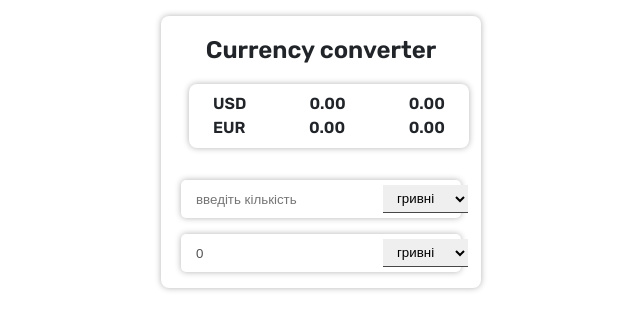
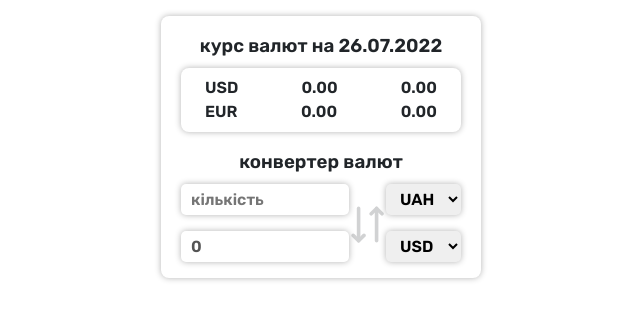
Before and after one commit to webioann/Test-Work, a React app: page / in a window 1280 px wide. Shown: the whole page, without its empty margins (319-959 px from the left). Built offline with nearby package versions, Linux system fonts and the light colour scheme; no server answers.

Commit message:
maybe all is complete

```diff
--- a/src/CSS/converter.scss
+++ b/src/CSS/converter.scss
@@ -2,28 +2,41 @@
 
 .converter{
     margin-top: 1rem;
-    width: 100%;
-    padding: 0.5rem 1rem;
+    width: 280px;
     display: flex;
     flex-direction: column;
     align-items: center;
+    position: relative;
     form{
-        width: 280px;
         display: flex;
-        box-shadow: $shadow;
-        border-radius: 5px;
-        padding: 5px;
+        width: 100%;
+        justify-content: space-between;
+        padding: 0.5rem 0;
         input{
+            max-width: 60%;
             padding: 5px 10px;
+            font-weight: 600;
+            font-family: inherit;
+            font-size: 1rem;
+            box-shadow: $shadow;
+            border-radius: 5px;
         }
         select{
             padding: 5px 10px;
             outline: none;
-            // appearance: none;
-            border-bottom: 1px solid $color-dark;
+            font-weight: 600;
+            font-family: inherit;
+            font-size: 1rem;
+            box-shadow: $shadow;
+            border-radius: 5px;
+            margin-left: 1rem;
         }
     }
-    .result{
-        margin-top: 1rem;
+    .arrows{
+        position: absolute;
+        top: 55px;
+        left: 165px;
+        font-size: 2.7rem;
+        opacity: 0.2;
     }
 }
--- a/src/CSS/exchange-rate.scss
+++ b/src/CSS/exchange-rate.scss
@@ -7,7 +7,6 @@ section{
     box-shadow: $shadow;
     border-radius: 0.5rem;
     padding: 0.5rem 1rem;
-    margin-left: 1rem;
     font-weight: 600;
     .currency{
         display: flex;
--- a/src/CSS/header.scss
+++ b/src/CSS/header.scss
@@ -6,7 +6,4 @@ header{
     flex-direction: column;
     align-items: center;
     padding: 0.5rem 1rem;
-    .logo{
-        margin-bottom: 1rem;
-    }
 }
--- a/src/CSS/index.scss
+++ b/src/CSS/index.scss
@@ -45,9 +45,6 @@ input{
     -moz-box-shadow: none;
     box-shadow: none;
 }
-// select{
-//     appearance: none;
-// }
 
 html,
 body {
@@ -62,4 +59,3 @@ body {
     -webkit-text-size-adjust: 100%;
     scroll-behavior: smooth;
 }
-//======= GLOBAL CLASSES ==================
--- a/src/CSS/wrapper.scss
+++ b/src/CSS/wrapper.scss
@@ -12,6 +12,5 @@
     .wrapper{
         box-shadow: $shadow;
         border-radius: 0.5rem;
-
     }
 }
--- a/src/components/App.js
+++ b/src/components/App.js
@@ -1,12 +1,12 @@
-import React,{ useEffect } from 'react'
-import { useDispatch } from 'react-redux'
-import Container from './Container.js'
-import Header from './Header.js'
-import Converter from './Converter.js'
-import ExchangeRate from './ExchangeRate'
-import Wrapper from './Wrapper.js'
-import { useFetchCurrencyQuery } from '../Redux-toolkit/currencyApi'
-import { setBuyUsd, setBuyEur, setSaleUsd, setSaleEur } from '../Redux-toolkit/reduxSlice'
+import React,{ useEffect } from 'react';
+import { useDispatch } from 'react-redux';
+import Container from './Container.js';
+import Header from './Header.js';
+import Converter from './Converter.js';
+import ExchangeRate from './ExchangeRate';
+import Wrapper from './Wrapper.js';
+import { useFetchCurrencyQuery } from '../Redux-toolkit/currencyApi';
+import { setBuyUsd, setBuyEur, setSaleUsd, setSaleEur } from '../Redux-toolkit/reduxSlice';
 
 const App = () => {
 
@@ -32,9 +32,8 @@ const App = () => {
   return (
     <Container>
       <Wrapper>
-        <Header>
-          <ExchangeRate/>
-        </Header>
+        <Header/>
+        <ExchangeRate/>
         <Converter/>
       </Wrapper>
     </Container>
--- a/src/components/Converter.js
+++ b/src/components/Converter.js
@@ -1,30 +1,33 @@
-import React, { useState } from 'react'
-import { useConveter } from '../hooks/useConveter'
-import '../CSS/converter.scss'
+import React, { useState } from 'react';
+import { useConverter } from '../hooks/useConverter';
+import { TbArrowsDownUp } from 'react-icons/tb';
+import '../CSS/converter.scss';
 
 const  Converter = () => {
 
     const [enter_value,setEnterValue] = useState('')
     const [enter_currency,setEC] = useState('UAH')
-    const [result_currency,setRC] = useState('UAH')
-    const converted = useConveter(enter_value, enter_currency, result_currency)
+    const [result_currency,setRC] = useState('USD')
+    const converted = useConverter(enter_value, enter_currency, result_currency)
 
     return (
         <div className='converter'>
+            <h3 className='title'>конвертер валют</h3>
             <form className='enter'>
                 <input
                     onChange={e => {setEnterValue(e.target.value)}}
                     value={enter_value}
-                    placeholder='введіть кількість'
+                    placeholder='кількість'
                     type='text'/>
                 <select
                     onChange={e => setEC(e.target.value)}
                     value={enter_currency}>
-                    <option value='UAH'>гривні</option>
-                    <option value='USD'>долари</option>
-                    <option value='EUR'>євро</option>
+                    <option value='UAH'>UAH</option>
+                    <option value='USD'>USD</option>
+                    <option value='EUR'>EUR</option>
                 </select>
             </form>
+            <TbArrowsDownUp className='arrows'/>
             <form className='result'>
                 <input
                     value={converted}
@@ -33,14 +36,13 @@ const  Converter = () => {
                 <select
                     onChange={e => setRC(e.target.value)}
                     value={result_currency}>
-                    <option value='UAH'>гривні</option>
-                    <option value='USD'>долари</option>
-                    <option value='EUR'>євро</option>
+                    <option value='UAH'>UAH</option>
+                    <option value='USD'>USD</option>
+                    <option value='EUR'>EUR</option>
                 </select>
             </form>
-
         </div>
     )
 }
 
-export default Converter
+export default Converter;
--- a/src/components/Header.js
+++ b/src/components/Header.js
@@ -1,14 +1,21 @@
-import React from 'react'
-import '../CSS/header.scss'
+import React from 'react';
+import '../CSS/header.scss';
 
 const Header = ({ children }) => {
 
+    const dataIso = new Date();
+    const today = dataIso.toLocaleString('ru-RU', {
+        year: 'numeric',
+        month: 'numeric',
+        day: 'numeric'
+    })
+
     return (
         <header>
-            <h2 className='logo'>Currency converter</h2>
+            <h3 className='rate'>курс валют на {today}</h3>
             { children }
         </header>
     )
 }
 
-export default Header
+export default Header;
--- a/src/components/Wrapper.js
+++ b/src/components/Wrapper.js
@@ -1,5 +1,5 @@
-import React from 'react'
-import '../CSS/wrapper.scss'
+import React from 'react';
+import '../CSS/wrapper.scss';
 
 const Wrapper = ({ children }) => {
     return (
@@ -9,4 +9,4 @@ const Wrapper = ({ children }) => {
     )
 }
 
-export default Wrapper
+export default Wrapper;
--- a/src/hooks/useConveter.js
+++ b/src/hooks/useConverter.js
@@ -1,7 +1,7 @@
 import { useState, useEffect } from 'react'
 import { useSelector } from 'react-redux'
 
-export const useConveter = (enter_value, enter_currency, result_currency) => {
+export const useConverter = (enter_value, enter_currency, result_currency) => {
 
     const [converted,setConverted] = useState(0)
     const {usd_buy, eur_buy, usd_sale, eur_sale} = useSelector(state => state.redux)
```
Also changed, not shown: src/components/ExchangeRate.js (+4 -5 lines), src/assets/favicon-react.png (deleted).
